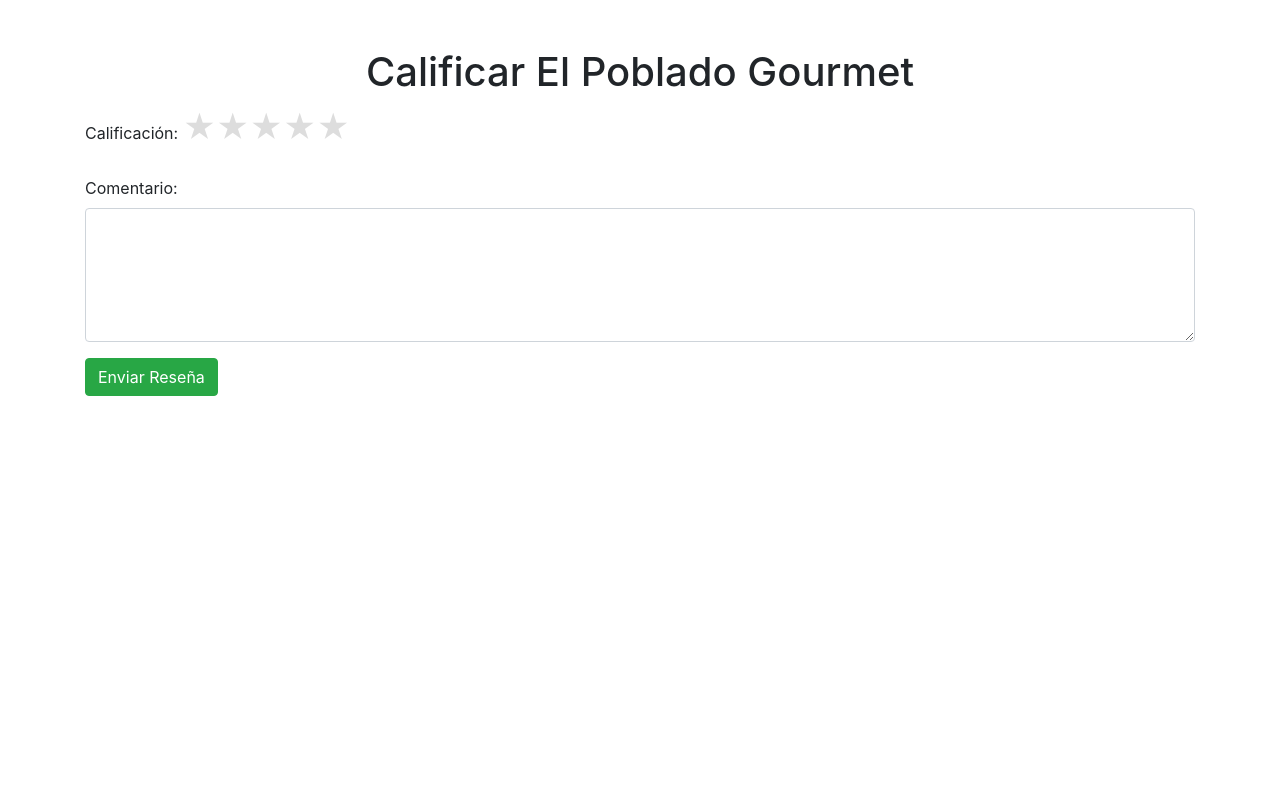
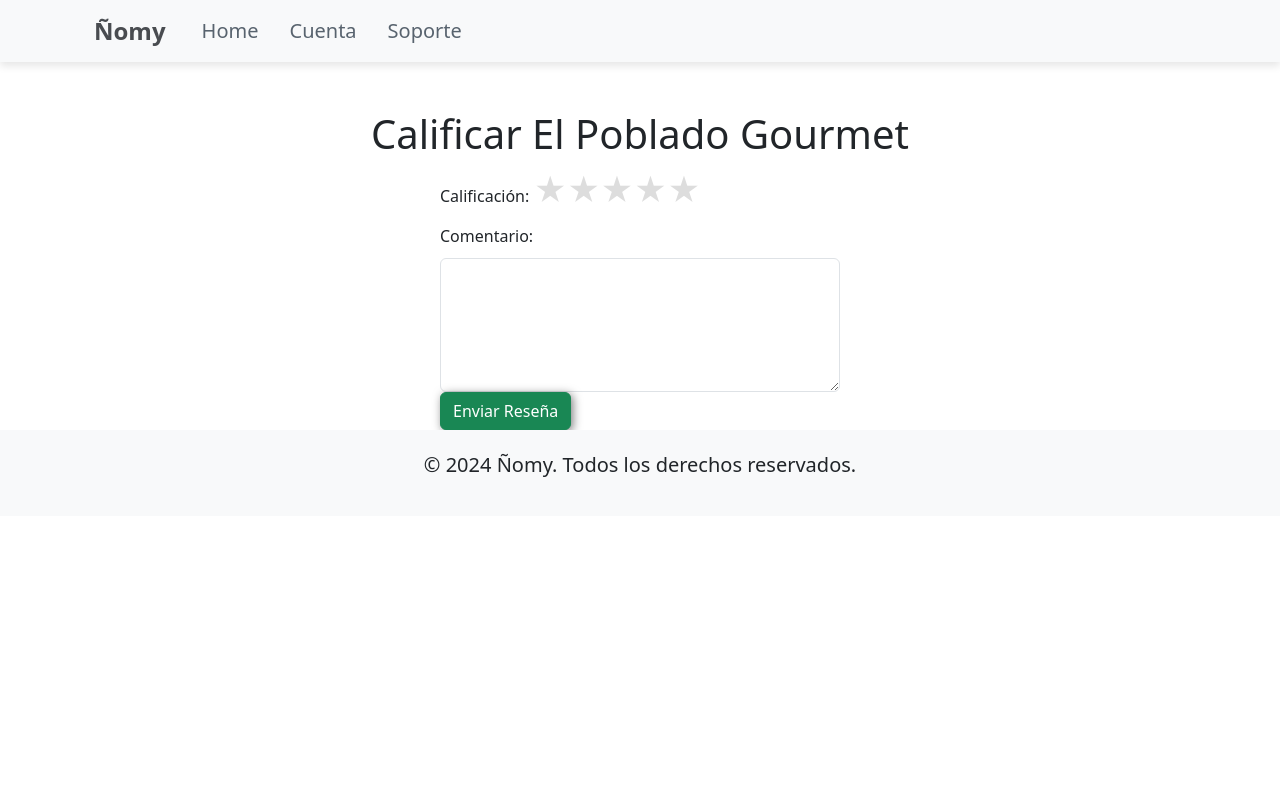
Before and after one commit to SamuelGJ0320/Topi-Ing-Soft_Nomy, a Django app: page /restaurant/restaurant/51/review/ in a window 1280 px wide. Run offline with Django 5.2, Linux system fonts and the light colour scheme; a user stored in the database is signed in; data comes from the database, SQL or seed files in the repository; both versions use the stored data as it was after the commit; some libraries are stand-ins or nearby versions.

Commit message:
SystemReviewComplete2

```diff
--- a/restaurant/templates/submit_review.html
+++ b/restaurant/templates/submit_review.html
@@ -1,35 +1,122 @@
+{% load static %}
 <!DOCTYPE html>
 <html lang="es">
+
 <head>
     <meta charset="UTF-8">
     <meta name="viewport" content="width=device-width, initial-scale=1.0">
     <title>Calificar {{ restaurant.nombre }}</title>
-    <link rel="stylesheet" href="https://stackpath.bootstrapcdn.com/bootstrap/4.5.2/css/bootstrap.min.css">
+    <link rel="stylesheet" type="text/css" href="{% static 'css/index.css' %}">
+    <link href="https://cdn.jsdelivr.net/npm/bootstrap@5.3.3/dist/css/bootstrap.min.css" rel="stylesheet">
     <style>
         .star-rating {
             direction: rtl;
             display: inline-flex;
             font-size: 2rem;
         }
+
         .star-rating input {
             display: none;
         }
+
         .star-rating label {
             color: #ddd;
             font-size: 2rem;
             cursor: pointer;
             transition: color 0.2s;
         }
-        .star-rating input:checked ~ label,
+
+        .star-rating input:checked~label,
         .star-rating label:hover,
-        .star-rating label:hover ~ label {
+        .star-rating label:hover~label {
             color: #ffc107;
+        }
+
+        body,
+        html {
+            margin: 0;
+            padding: 0;
+            height: 100%;
+        }
+
+        header {
+            background-color: #f8f9fa;
+            position: relative;
+            z-index: 1000;
+            box-shadow: 0px 4px 8px rgba(0, 0, 0, 0.1);
+        }
+
+        .navbar-brand {
+            font-size: 24px;
+            font-weight: bold;
+            color: #494c50;
+        }
+
+        .navbar-nav a {
+            margin-right: 15px;
+            color: #58636e;
+            text-decoration: none;
+        }
+
+        .navbar-nav a:hover {
+            text-decoration: underline;
+        }
+
+        .auth-buttons .btn {
+            margin-right: 10px;
+        }
+
+        footer {
+            text-align: center;
+            padding: 20px;
+            background-color: #f8f9fa;
+            position: relative;
+            z-index: 1000;
         }
     </style>
 </head>
+
 <body>
+    <header>
+        <nav class="navbar navbar-expand-lg navbar-light">
+            <div class="container">
+                <a class="navbar-brand" href="#">Ñomy</a>
+                <button class="navbar-toggler" type="button" data-bs-toggle="collapse" data-bs-target="#navbarNav"
+                    aria-controls="navbarNav" aria-expanded="false" aria-label="Toggle navigation">
+                    <span class="navbar-toggler-icon"></span>
+                </button>
+                <div class="collapse navbar-collapse" id="navbarNav">
+                    <ul class="navbar-nav me-auto mb-2 mb-lg-0">
+                        <li class="nav-item">
+                            <a class="nav-link" href="http://127.0.0.1:8000/">Home</a>
+                        </li>
+                        <li class="nav-item">
+                            <a class="nav-link" href="#">Cuenta</a>
+                        </li>
+                        <li class="nav-item">
+                            <a class="nav-link" href="#">Soporte</a>
+                        </li>
+                    </ul>
+                </div>
+            </div>
+        </nav>
+    </header>
+
+    {% block content %}
     <div class="container mt-5">
         <h1 class="text-center">Calificar {{ restaurant.nombre }}</h1>
+
+        <!-- Mensajes de Éxito y Error -->
+        {% if messages %}
+        {% for message in messages %}
+        <div class="alert {% if message.tags %}alert-{{ message.tags }}{% else %}alert-info{% endif %} alert-dismissible fade show"
+            role="alert">
+            {{ message }}
+            <button type="button" class="btn-close" data-bs-dismiss="alert" aria-label="Close"></button>
+        </div>
+        {% endfor %}
+        {% endif %}
+
         <form action="" method="post">
             {% csrf_token %}
             <div class="form-group">
@@ -58,9 +145,13 @@
             <button type="submit" class="btn btn-success">Enviar Reseña</button>
         </form>
     </div>
+    {% endblock %}
 
-    <script src="https://code.jquery.com/jquery-3.5.1.slim.min.js"></script>
-    <script src="https://cdn.jsdelivr.net/npm/@popperjs/core@2.9.2/dist/umd/popper.min.js"></script>
-    <script src="https://stackpath.bootstrapcdn.com/bootstrap/4.5.2/js/bootstrap.min.js"></script>
+    <footer>
+        <p>© 2024 Ñomy. Todos los derechos reservados.</p>
+    </footer>
+
+    <script src="https://cdn.jsdelivr.net/npm/bootstrap@5.3.3/dist/js/bootstrap.bundle.min.js"></script>
 </body>
+
 </html>
```
Also changed, not shown: db.sqlite3.
